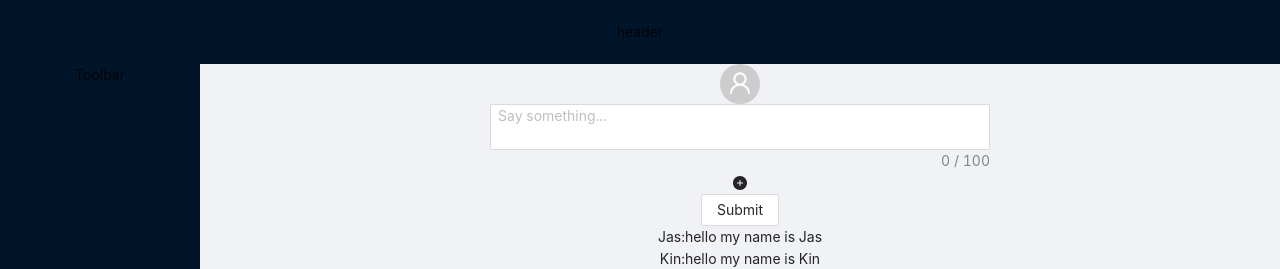
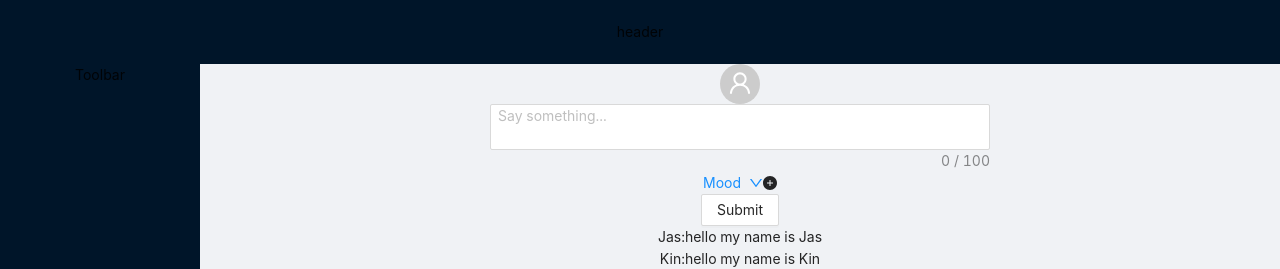
Before and after one commit to quzhiwei/React-Blog, a React (Create React App) app in the folder frontend/app/: page / in a window 1280 px wide. Shown: the top 269 px of the page. Built offline with nearby package versions, Linux system fonts and the light colour scheme.

Commit message:
added tag feature to a new blog

```diff
--- a/frontend/app/src/components/Blog/NewBlog/NewBlog.tsx
+++ b/frontend/app/src/components/Blog/NewBlog/NewBlog.tsx
@@ -1,23 +1,55 @@
 import React, { Component } from "react";
-import { Input, Button, Avatar} from "antd";
-import { PlusCircleFilled ,UserOutlined } from "@ant-design/icons";
+import { Input, Button, Avatar, Dropdown, Menu, Space } from "antd";
+import {
+  PlusCircleFilled,
+  UserOutlined,
+  DownOutlined,
+} from "@ant-design/icons";
 
 export default class NewBlog extends Component {
   state = {
     blogContent: "",
+    tag: 'Mood',
+    items: [
+      {
+        label: "Daily",
+        key: "1",
+      },
+      {
+        label: "Gaming",
+        key: "2",
+      },
+      {
+        label: "Music",
+        key: "3",
+      },
+      {
+        label: "Others",
+        key: "4",
+      },
+    ]
   };
   onChange = (e: any) => {
     console.log("Change:", e.target.value);
-    this.setState({ blogContent:e.target.value });
+    this.setState({ blogContent: e.target.value });
   };
 
-  submit = ()=>{
-    console.log(this.state.blogContent)
-    this.setState({ blogContent:'' });
+  submit = () => {
+    console.log(this.state.blogContent);
+    this.setState({ blogContent: "" });
+  };
+  updateTag = (e:any)=>{
+    console.log(this.state.items[e.key].label);
+    this.setState({tag:this.state.items[e.keys].label})
   }
   render() {
-    const { blogContent } = this.state;
-
+    const { blogContent, tag ,items} = this.state;
+    const menu = (
+      <Menu
+      onClick={this.updateTag}
+      items={items}
+      />
+    );
     const { TextArea } = Input;
     return (
       <div>
@@ -36,11 +68,23 @@ export default class NewBlog extends Component {
           <br />
         </div>
         <div id="newBlogUtil">
-          <div id="options">
+          <div id="options"  >
+            <Dropdown
+              overlay={menu}
+            >
+              <a onClick={(e) => e.preventDefault()}>
+                <Space>
+                  {tag}
+                  <DownOutlined />
+                </Space>
+              </a>
+            </Dropdown>
             <PlusCircleFilled />
           </div>
           <div id="submit">
-            <Button style={{ margin: "auto" }} onClick={this.submit} >Submit</Button>
+            <Button style={{ margin: "auto" }} onClick={this.submit}>
+              Submit
+            </Button>
           </div>
         </div>
       </div>
```
